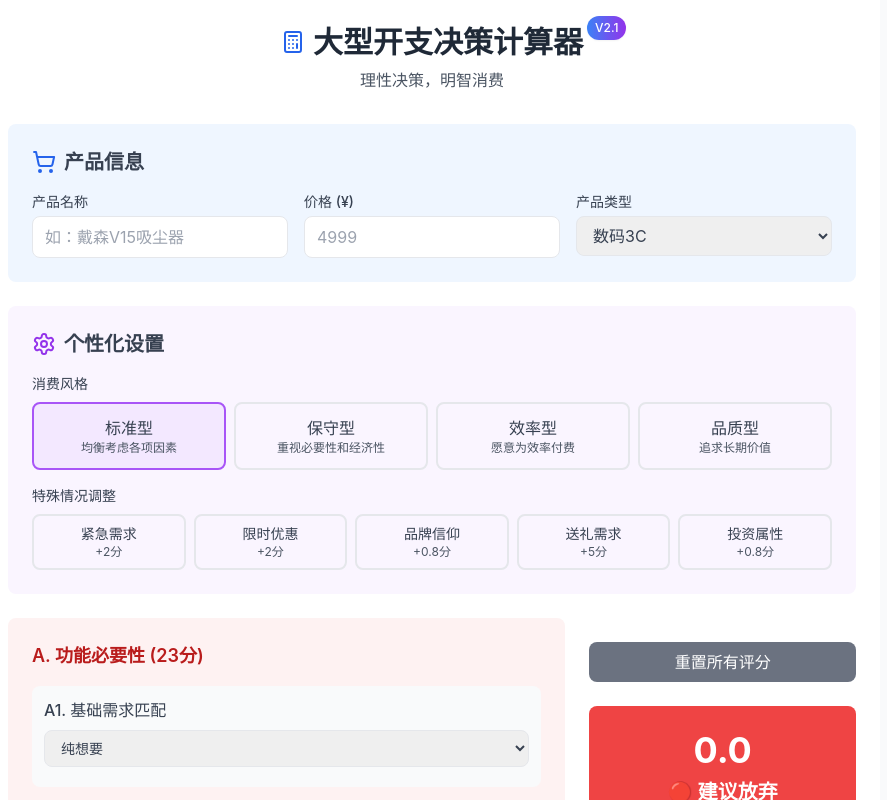
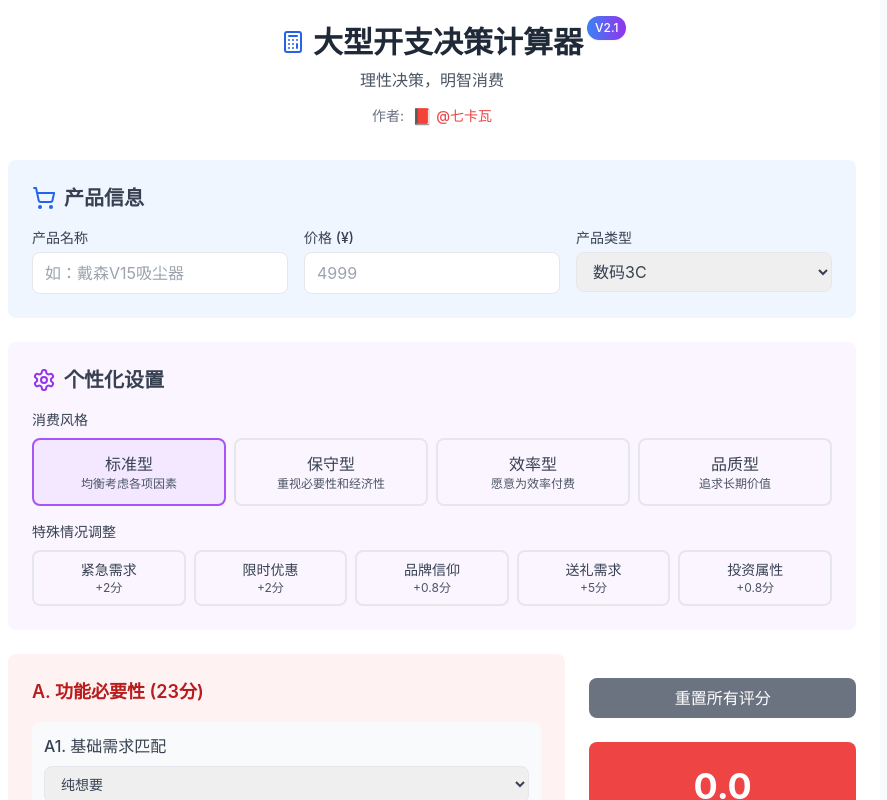
Before and after one commit to Zippland/worth-buying, a Next.js app: page / in a window 1280 px wide. Shown: the top 800 px of the page, without its empty margins (208-1095 px from the left). Built offline with nearby package versions, Linux system fonts and the light colour scheme.

Commit message:
在页面中添加作者信息和链接，优化文本样式，增强用户体验

```diff
--- a/page.tsx
+++ b/page.tsx
@@ -358,7 +358,19 @@ const PurchaseDecisionCalculator = () => {
             V2.1
           </div>
         </div>
-        <p className="text-gray-600">理性决策，明智消费</p>
+        <p className="text-gray-600 mb-3">理性决策，明智消费</p>
+        <div className="flex items-center justify-center gap-2 text-sm">
+          <span className="text-gray-500">作者:</span>
+          <a
+            href="https://www.xiaohongshu.com/user/profile/623e8b080000000010007721?xsec_token=YBdeHZTp_aVwi1Ijmras5CgfoI-kMAgtZ2o8K_nsNlYNQ%3D&xsec_source=app_share&xhsshare=CopyLink&appuid=623e8b080000000010007721&apptime=1749435465&share_id=9c57f8db20624722bae648b5404694f4&share_channel=copy_link"
+            target="_blank"
+            rel="noopener noreferrer"
+            className="inline-flex items-center gap-1 text-red-500 hover:text-red-600 transition-colors font-medium"
+          >
+            <span className="text-base">📕</span>
+            <span>@七卡瓦</span>
+          </a>
+        </div>
       </div>
 
       {/* 产品信息 */}
```
